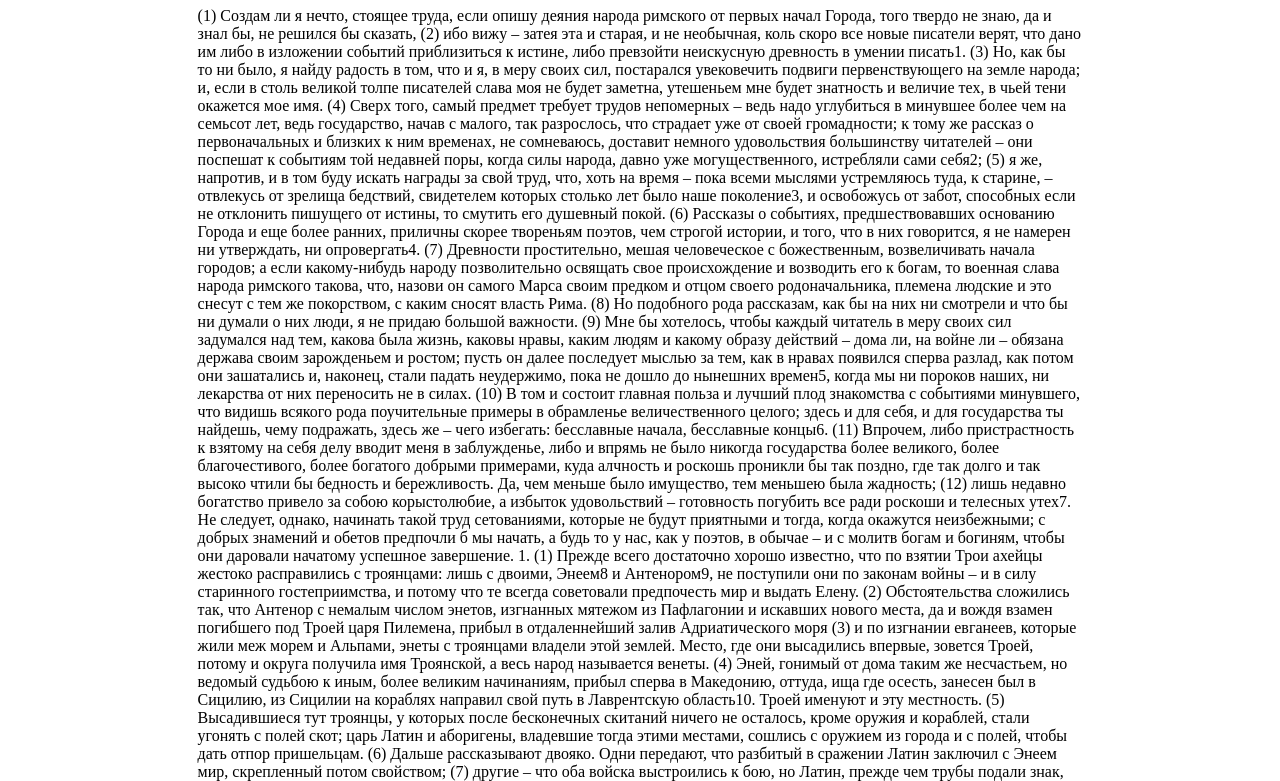
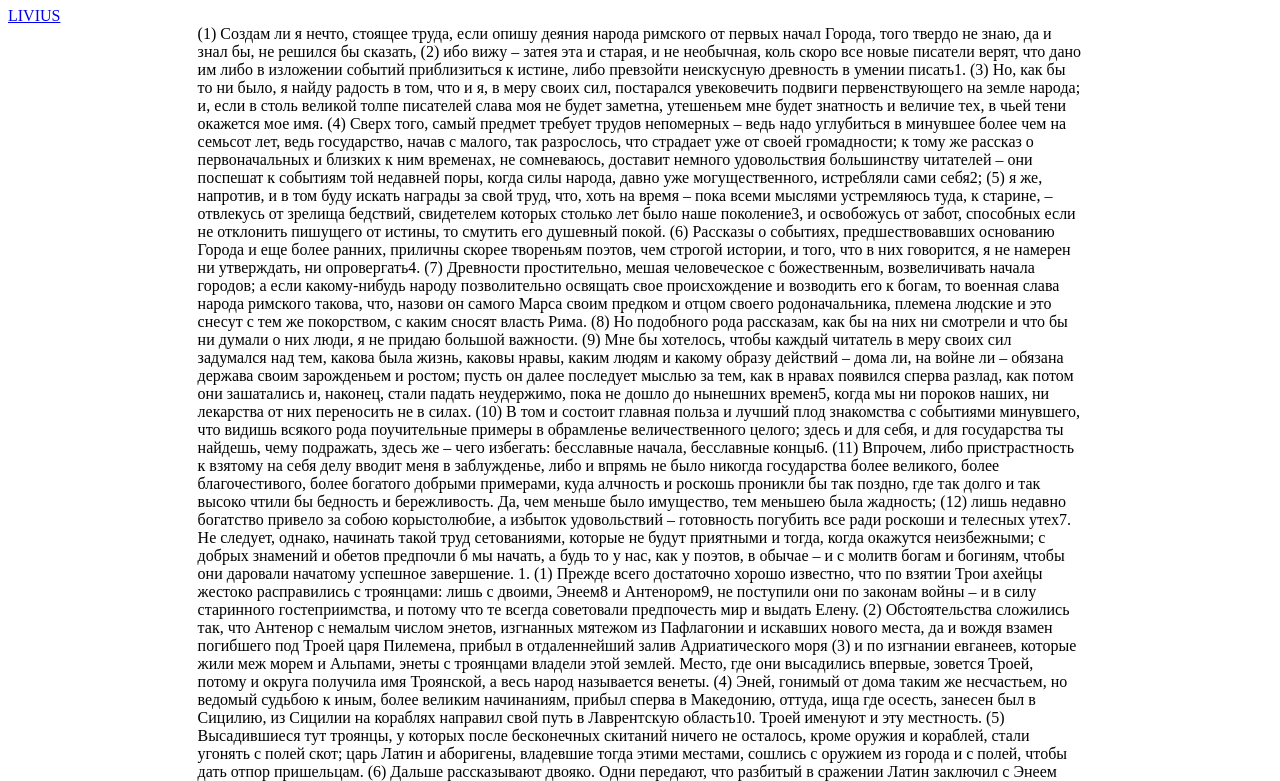
Before and after one commit to sergioignatev/book2, a plain HTML site: page index.html in a window 1280 px wide. Shown: the part 73-854 px from the top of the page. Drawn offline with Linux system fonts and the light colour scheme.

Commit message:
pdf down

```diff
--- a/index.html
+++ b/index.html
@@ -18,7 +18,7 @@ margin-right: auto;
 </head>
 <body onload="loadDoc()">
     <h1 class="head">LIVIUS</h1>
-
+<a href="livius.pdf">LIVIUS</a>
 <div id="livius"></div>
 </body>
 <script>
```
